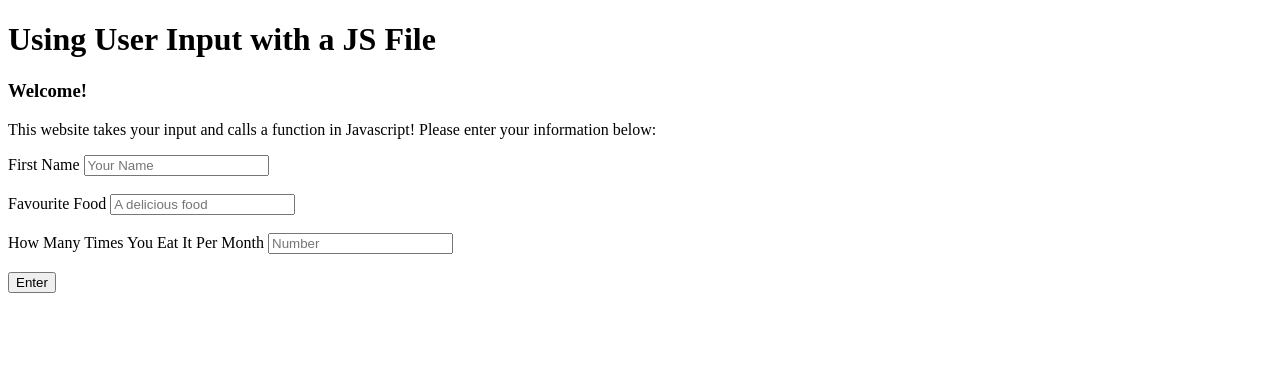
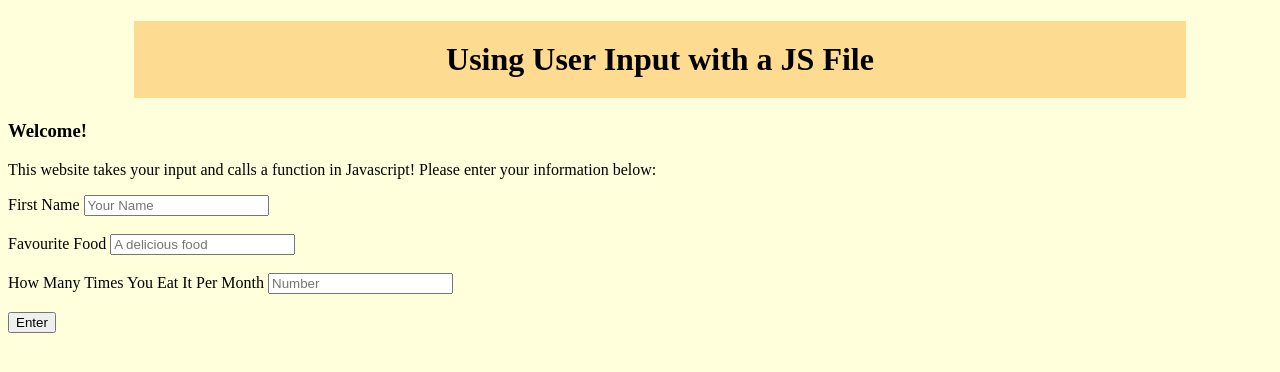
Before and after one commit to ICS2O-Programming-MariaG/Unit2-03-HTML-UserInput, a plain HTML site: page index.html in a window 1280 px wide. Drawn offline with Linux system fonts and the light colour scheme.

Commit message:
Added css styling

```diff
--- /dev/null
+++ b/css/style.css
@@ -0,0 +1,17 @@
+/* Created by: MariaG
+* Created on: March 24, 2022
+* This CSS file defines the style for index.html
+* ICS2O-Unit2-03-HTML-UserInput
+*/
+
+body {
+  background-color: #ffffdb;
+}
+
+h1 {
+  background-color: #fddb91;
+  padding: 20px;
+  width: 80%;
+  margin-left: 10%;
+  text-align: center;
+}
--- a/index.html
+++ b/index.html
@@ -12,6 +12,8 @@
     <link rel="icon" type="image/png" sizes="32x32" href="./favicon/favicon-32x32.png">
     <link rel="icon" type="image/png" sizes="16x16" href="./favicon/favicon-16x16.png">
     <link rel="manifest" href="./favicon/site.webmanifest">
+    <!-- Link to CSS file -->
+    <link rel="stylesheet" href="./css/style.css">
     <!-- Title -->
     <title>Maria's First Webpage with User Input</title>
   </head>
```
